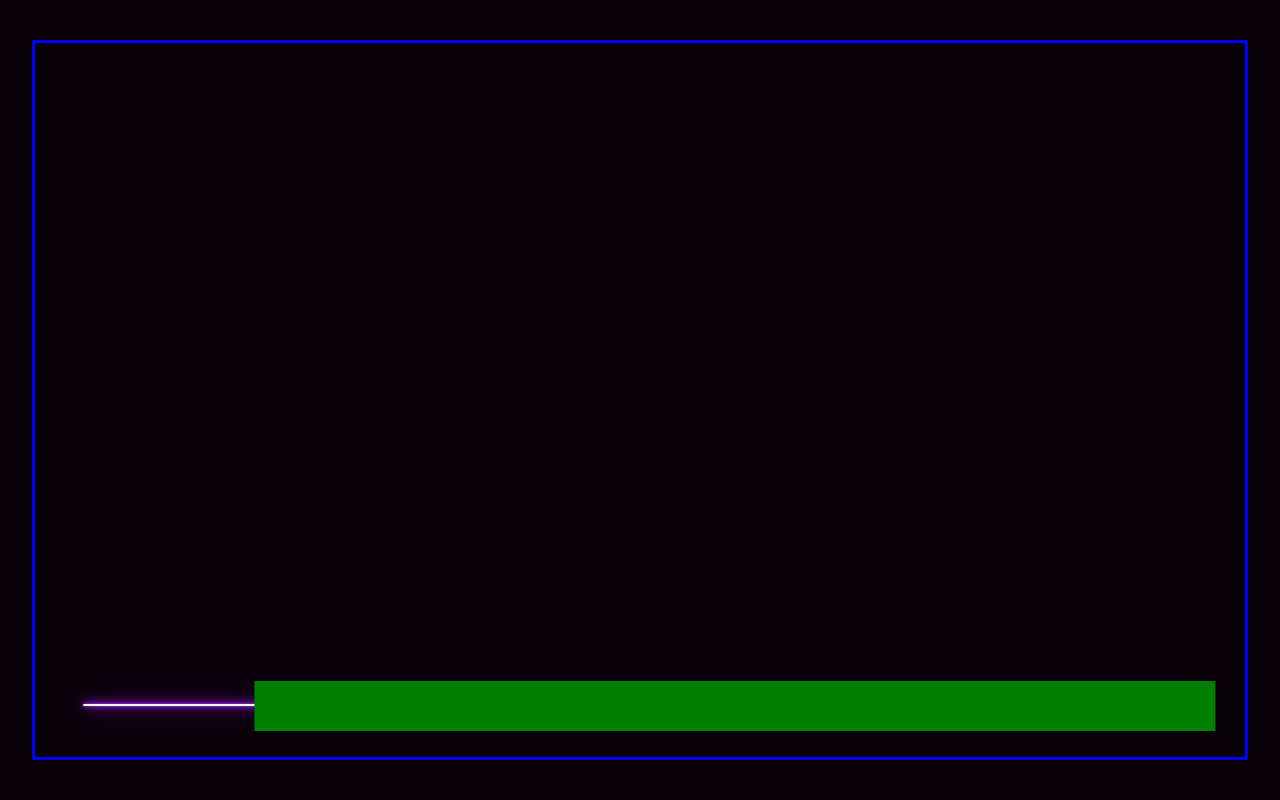
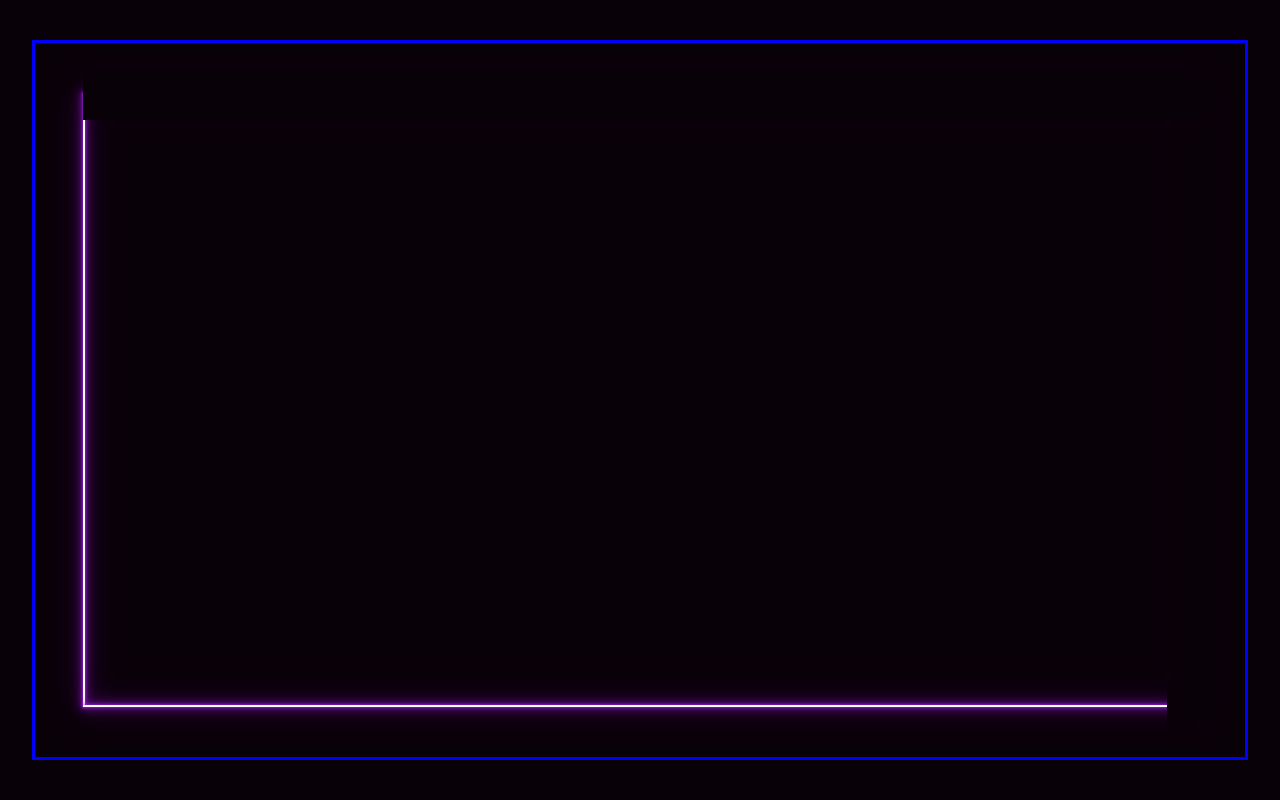
Before and after one commit to Cathy347Le/react-portfolio, a React (Create React App) app: page / in a window 1280 px wide. Shown: the top 800 px of the page. Built offline with nearby package versions, Linux system fonts and the light colour scheme; grey boxes are pictures that could not be loaded.

Commit message:
get inner glow border animation to work

```diff
--- a/src/Components/Hero.jsx
+++ b/src/Components/Hero.jsx
@@ -8,10 +8,10 @@ class Hero extends Component {
       <div className="hero-section">
         <div className="outer-box">
           <div className="inner-box">
-            <span className="lightbar bar1"></span>
-            <span className="lightbar bar2"></span>
-            <span className="lightbar bar3"></span>
-            <span className="lightbar bar4"></span>
+            <span className="innerlightbar bar1"></span>
+            <span className="innerlightbar bar2"></span>
+            <span className="innerlightbar bar3"></span>
+            <span className="innerlightbar bar4"></span>
           </div>
         </div>
       </div>
--- a/src/Components/Hero.scss
+++ b/src/Components/Hero.scss
@@ -21,22 +21,35 @@
     justify-content: center;
   }
   .inner-box {
-    // border: 5px solid pink;
     height: 86%;
     width: 92%;
     position: relative;
-    .lightbar {
+    .innerlightbar {
       position: absolute;
+      background: #fff;
+      box-shadow: 0 0 2px $primary-purple, 0 0 4px $primary-purple,
+        0 0 8px $primary-purple, 0 0 16px $primary-purple,
+        0 0 32px $primary-purple;
+      &.bar1 {
+        left: 0;
+        width: 2px;
+        height: 100%;
+        &:before {
+          content: "";
+          position: absolute;
+          bottom: 0px;
+          right: -25px;
+          width: 50px;
+          height: 102%;
+          background: $black;
+          // background: green;
+          animation: innerlightbar1 4s linear forwards;
+        }
+      }
       &.bar2 {
+        bottom: 0;
         width: 100%;
         height: 2px;
-        background: #fff;
-        box-shadow: 0 0 2px $primary-purple, 0 0 4px $primary-purple,
-          0 0 8px $primary-purple, 0 0 16px $primary-purple,
-          0 0 32px $primary-purple;
-        bottom: 0;
-        left: 50%;
-        transform: translate(-50%, -50%);
         &:before {
           content: "";
           position: absolute;
@@ -44,9 +57,44 @@
           left: 0px;
           width: 102%;
           height: 50px;
-          // background: $black;
-          background: green;
-          animation: innerlightbar1 6s linear infinite;
+          background: $black;
+          // background: green;
+          animation: innerlightbar2 3s linear forwards;
+          animation-delay: 4s;
+        }
+      }
+      &.bar3 {
+        right: 0;
+        width: 2px;
+        height: 100%;
+        &:before {
+          content: "";
+          position: absolute;
+          top: 0px;
+          left: -25px;
+          width: 50px;
+          height: 102%;
+          background: $black;
+          // background: green;
+          animation: innerlightbar3 4s linear forwards;
+          animation-delay: 7s;
+        }
+      }
+      &.bar4 {
+        top: 0;
+        width: 100%;
+        height: 2px;
+        &:before {
+          content: "";
+          position: absolute;
+          bottom: -25px;
+          left: 0px;
+          width: 102%;
+          height: 50px;
+          background: $black;
+          // background: green;
+          animation: innerlightbar4 3s linear forwards;
+          animation-delay: 11s;
         }
       }
     }
@@ -54,6 +102,17 @@
 }
 
 @keyframes innerlightbar1 {
+  0% {
+    top: 0;
+  }
+
+  100% {
+    top: 100%;
+    height: 0;
+  }
+}
+
+@keyframes innerlightbar2 {
   0% {
     left: 0;
   }
@@ -63,3 +122,25 @@
     width: 0;
   }
 }
+
+@keyframes innerlightbar3 {
+  0% {
+    right: 0;
+  }
+
+  100% {
+    right: 100%;
+    height: 0;
+  }
+}
+
+@keyframes innerlightbar4 {
+  0% {
+    right: 0;
+  }
+
+  100% {
+    right: 100%;
+    width: 0;
+  }
+}
```
